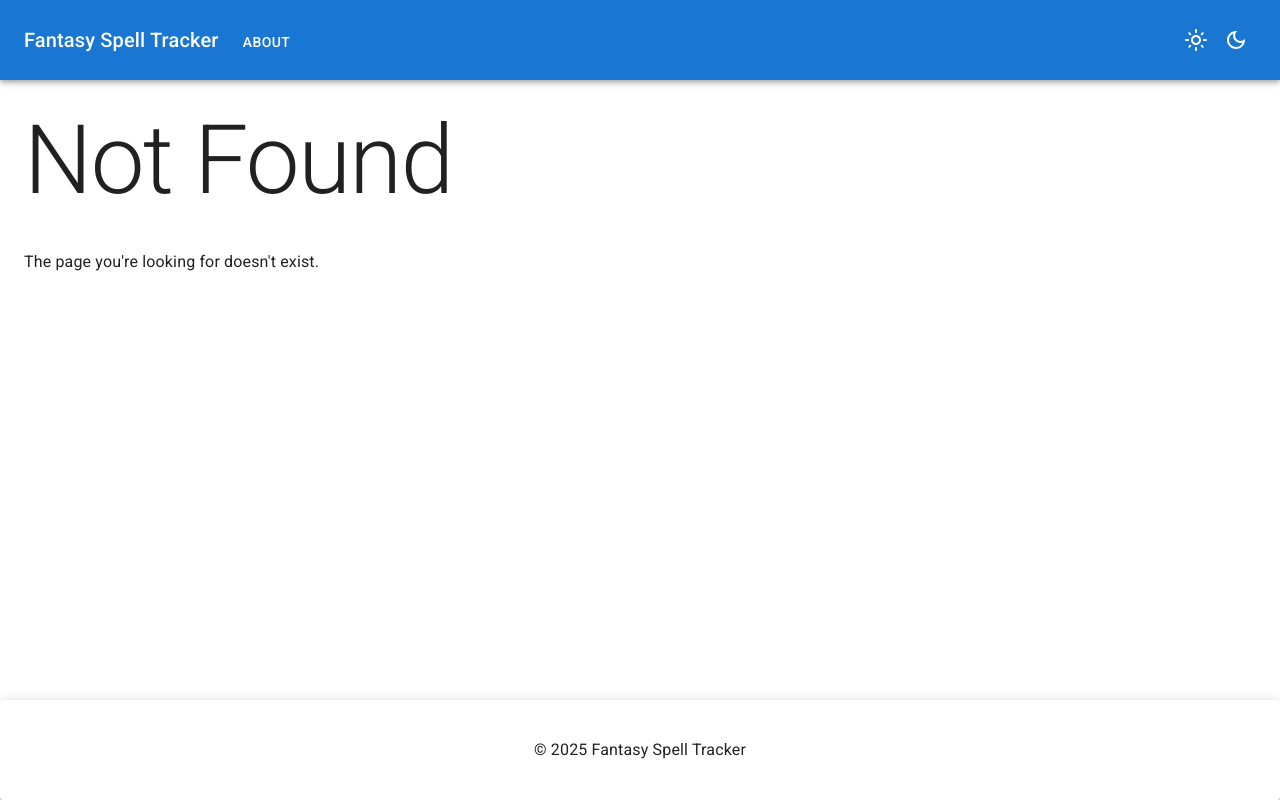
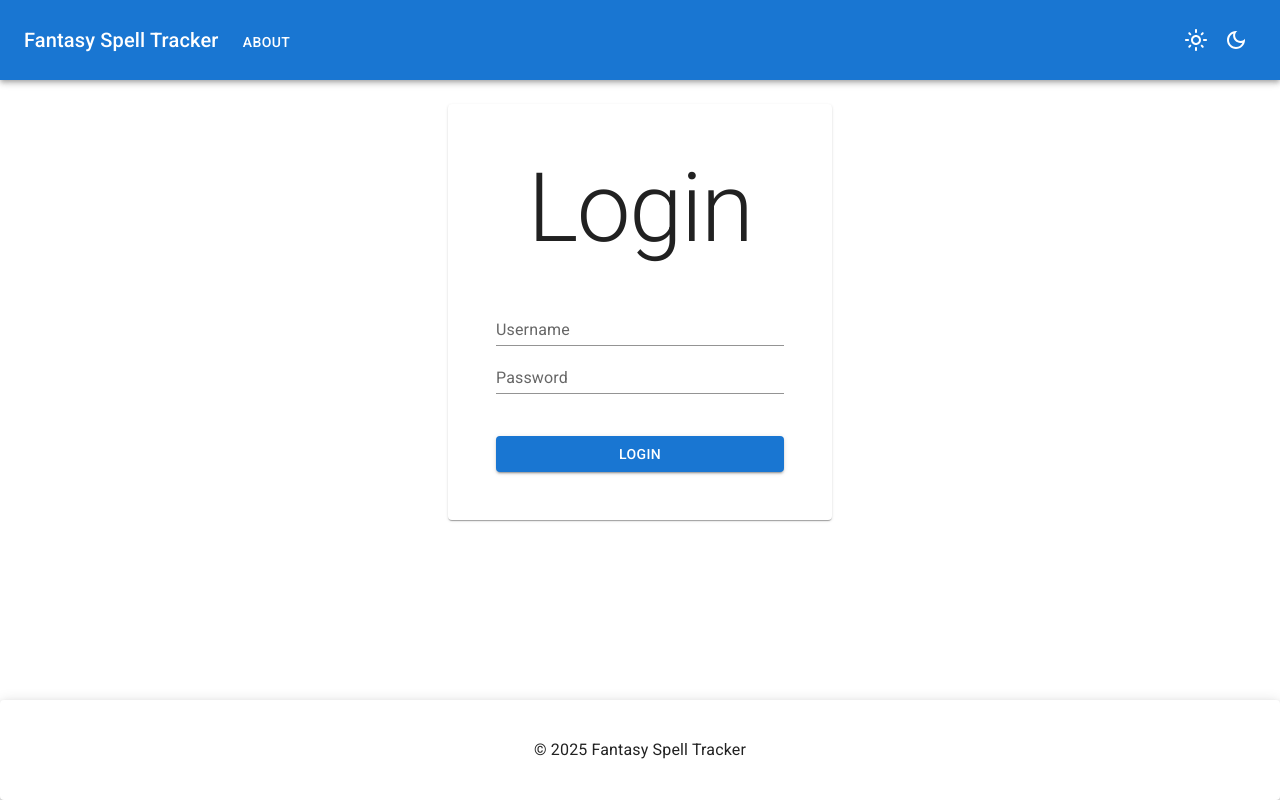
Before and after one commit to Rkfmckee/FantasySpellTracker, a React (Vite) app in the folder client/: page /login in a window 1280 px wide. Before the commit this address had no page. Built offline with nearby package versions, Linux system fonts and the light colour scheme; what @react-keycloak/web, keycloak-js would draw is missing.

Commit message:
Add basic login page

```diff
--- a/client/src/App.css
+++ b/client/src/App.css
@@ -32,6 +32,21 @@
     width: fit-content;
     margin: 0 auto;
     text-align: center;
+}
+
+/* Login */
+.login-container {
+    display: flex;
+    flex-direction: column;
+    justify-content: center;
+    text-align: center;
+    padding: 3em;
+    max-width: 30vw;
+    margin: 0 auto;
+}
+
+.login-button {
+    margin-top: 3em !important;
 }
 
 /* Table */
--- a/client/src/App.tsx
+++ b/client/src/App.tsx
@@ -3,6 +3,7 @@ import "./App.css";
 import Layout from "./layout/Layout";
 import SpellList from "./pages/spellList/SpellList";
 import NotFound from "./pages/status/NotFound";
+import Login from "./pages/auth/Login";
 
 export default function App() {
     return (
@@ -10,6 +11,7 @@ export default function App() {
             <Routes>
                 <Route element={<Layout />}>
                     <Route path="" element={<SpellList />} />
+                    <Route path="login" element={<Login />} />
                     <Route path="*" element={<NotFound />} />
                 </Route>
             </Routes>
--- /dev/null
+++ b/client/src/pages/auth/Login.tsx
@@ -0,0 +1,21 @@
+import Button from "@mui/material/Button";
+import Paper from "@mui/material/Paper";
+import TextField from "@mui/material/TextField";
+import Typography from "@mui/material/Typography";
+
+export default function Login() {
+    return (
+        <>
+            <Paper className="login-container">
+                <Typography variant="h1" gutterBottom>
+                    Login
+                </Typography>
+                <TextField id="username" label="Username" variant="standard" />
+                <TextField id="password" label="Password" variant="standard" type="password" />
+                <Button variant="contained" className="login-button">
+                    Login
+                </Button>
+            </Paper>
+        </>
+    );
+}
```
